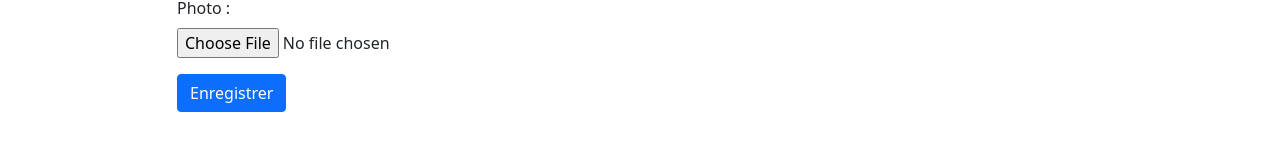
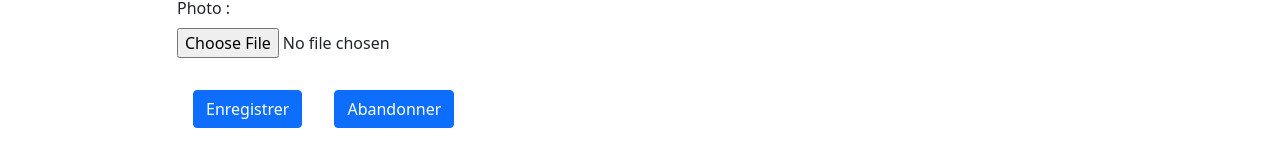
Before and after one commit to aagnieszkaa/AgnieszkaLukaszewicz_7_07122021, a Vue app in the folder frontend/: page /editUser in a window 1280 px wide. Shown: the part 425-592 px from the top of the page. Built offline with nearby package versions, Linux system fonts and the light colour scheme; no server answers.

Commit message:
Modification publication OK

```diff
--- a/frontend/src/components/Meme.vue
+++ b/frontend/src/components/Meme.vue
@@ -11,11 +11,13 @@
         <li>Créé le : {{publication.createdAt}}</li>
         <li>Dernière modification : {{publication.updatedAt}}</li>
         <b-button
+        v-if="publication.UtilisateurId === utilisateurInfo.id || utilisateurInfo.fonction === true"
         variant="primary"
         @click="deletePost(publication.id)">
         Supprimer</b-button><br>
 
         <b-button
+        v-if="publication.UtilisateurId === utilisateurInfo.id"
         variant="primary"
         class="mt-2"
         @click="editPublication()">
@@ -25,7 +27,7 @@
 </template>
 
 <script>
-//import { mapState } from 'vuex';
+import { mapState } from 'vuex';
 
 export default {
     name: 'Meme',
@@ -38,6 +40,11 @@ export default {
         return {
             error: '',
         }
+    },
+    computed: {
+        ...mapState({
+        utilisateurInfo: 'utilisateurInfo',
+        })
     },
     methods: {
         deletePost: function (id) {
--- a/frontend/src/views/EditPublication.vue
+++ b/frontend/src/views/EditPublication.vue
@@ -42,8 +42,15 @@
 
                     <b-button
                     variant="primary"
+                    class="m-3"
                     @click="editPost()">
                     Modifier</b-button>
+
+                    <b-button
+                    variant="primary"
+                    class="m-3"
+                    @click="abandon()">Abandonner</b-button>
+
                 </b-form>
             </b-row>
     </div>
@@ -108,7 +115,6 @@ export default {
           return false;
         }
     },
-
     editPost: function () {
       if(this.submitFormModification()) {
         const self = this;
@@ -124,6 +130,9 @@ export default {
         })
       }
     },
+    abandon: function () {
+        this.$router.push('/memes');
+    },
   }
 }
 
--- a/frontend/src/views/EditUser.vue
+++ b/frontend/src/views/EditUser.vue
@@ -58,7 +58,14 @@
 
                     <b-button
                     variant="primary"
+                    class="m-3"
                     @click="modifyUser()">Enregistrer</b-button>
+
+                    <b-button
+                    variant="primary"
+                    class="m-3"
+                    @click="abandon()">Abandonner</b-button>
+
                 </b-form>
                 <span>{{ error }}</span>
             </b-row>
@@ -142,10 +149,9 @@ export default {
                 this.$refs.photoProfil.style.display = "none";
             }
             reader.readAsDataURL(this.profil_image);
-                },
+        },
         modifyUser: function () {
             if(this.submitFormModification()) {
-
             const self = this;
             const fd = new FormData();
             fd.append('profil_image', this.profil_image);
@@ -157,6 +163,9 @@ export default {
                 self.error = error.response.data.error;
             })}
         },
+      abandon: function () {
+        this.$router.push('/profil');
+      },
     },
 }
 </script>
```
